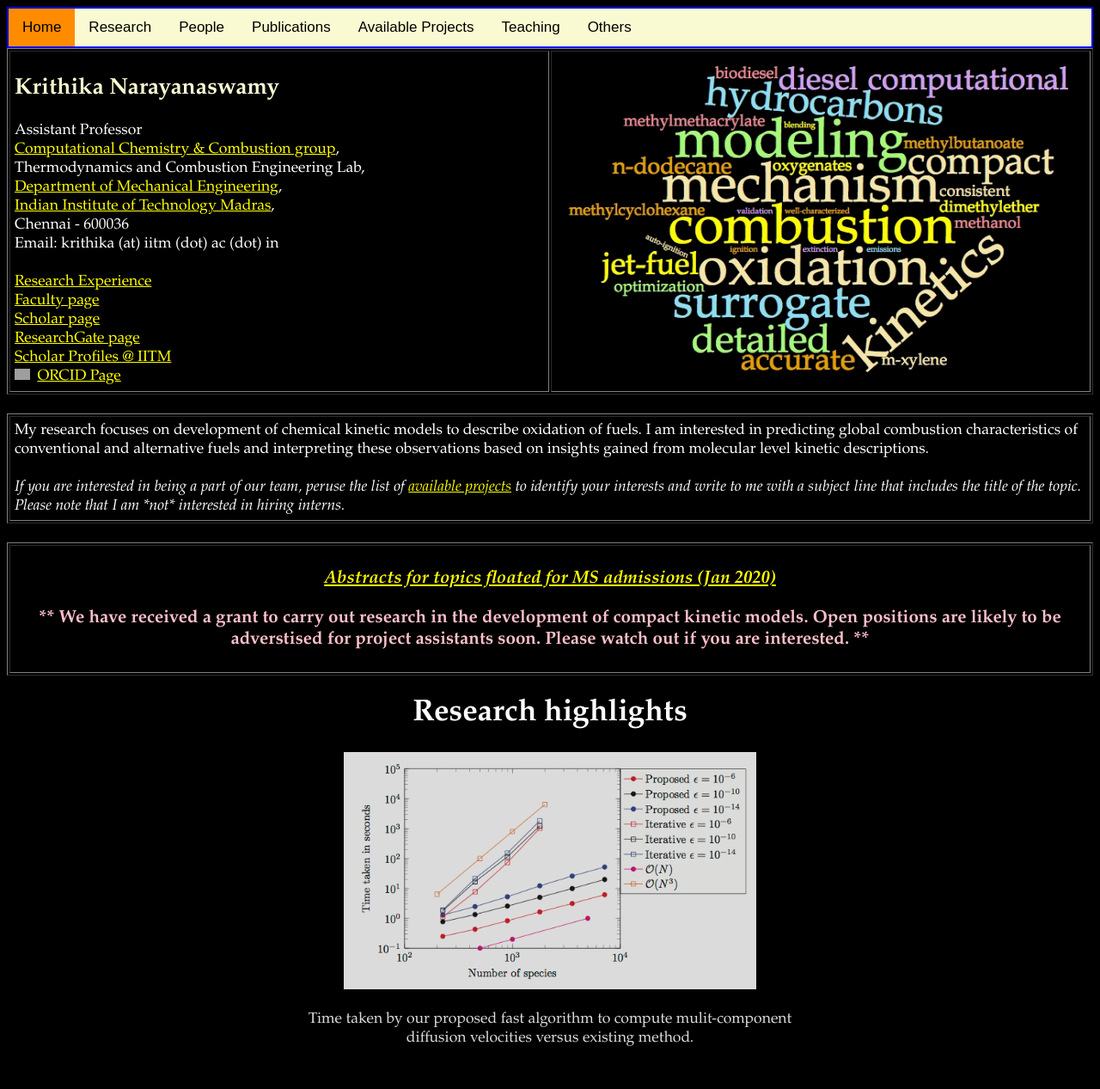
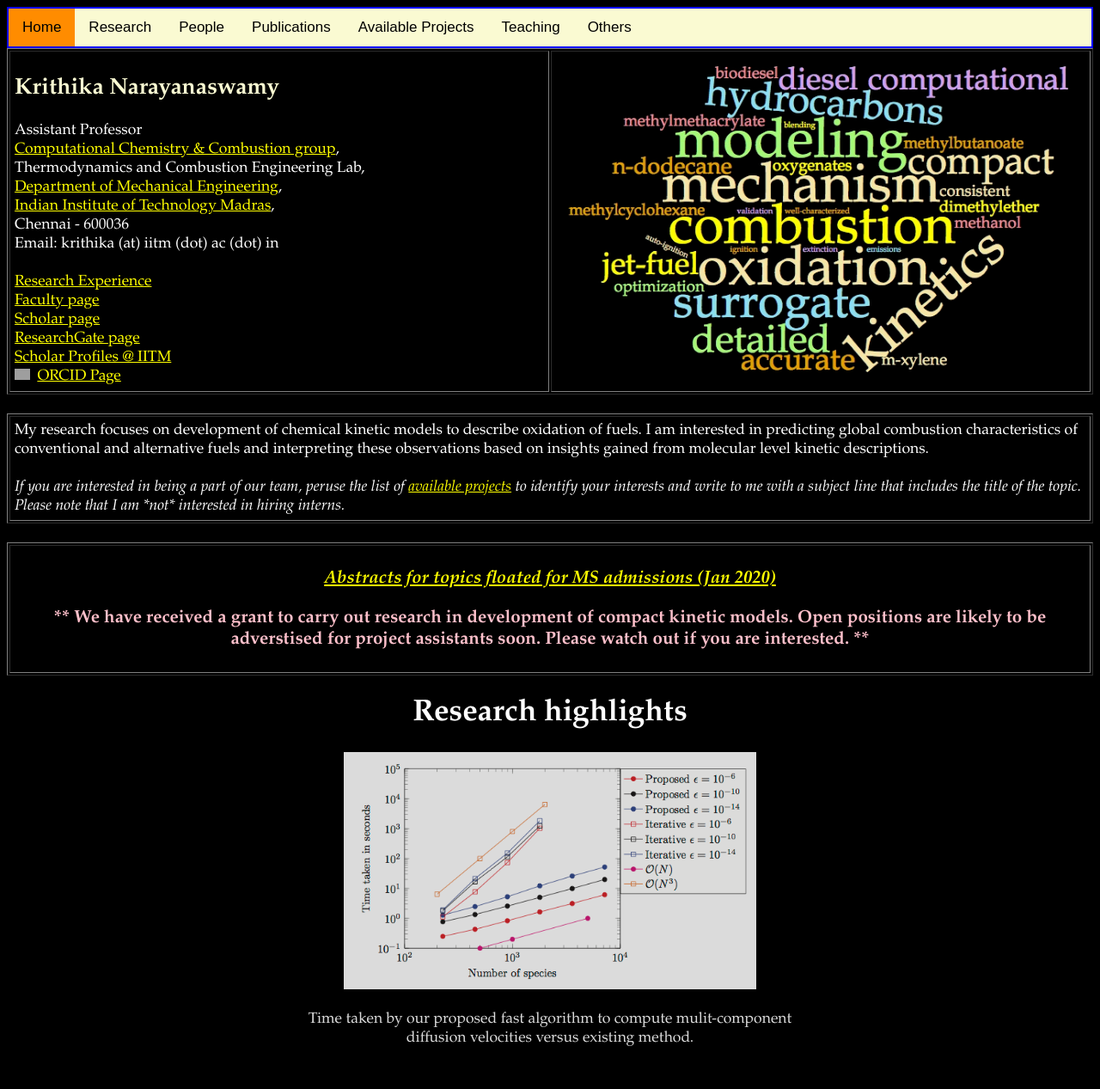
Before and after one commit to krithikasivaram/krithikasivaram.github.io, a Jekyll site: the page index.html, which Jekyll copies as it is, in a window 1280 px wide. Shown: the whole page at 86% size. Built offline with Jekyll 4.4.1, drawn with Linux system fonts in a browser that asks for light colours; nearby versions of some CDN libraries; grey boxes are pictures that could not be loaded.

Commit message:
grant update

```diff
--- a/index.html
+++ b/index.html
@@ -408,7 +408,7 @@ I am currently working with <a href="http://pepiot.mae.cornell.edu" target="_bla
 	<td width="100%">
 <!-- <center><h3><a href="#" onclick="openCity(event, 'Available_Projects')">  <center><i>Abstracts for topics floated for M.Tech/DD projects</i></center></a></h3> </center> -->
 <center><h3><a href="project_writeup/MS_PhD_Jan_2020.html" target="_blank"><center><i>Abstracts for topics floated for MS admissions (Jan 2020)</i></center></a></h3> </center>
-<center><h3>** We have received a grant to carry out research in the development of compact kinetic models. Open positions are likely to be adverstised for project assistants soon. Please watch out if you are interested. ** </h3> </center>
+<center><h3>** We have received a grant to carry out research in development of compact kinetic models. Open positions are likely to be adverstised for project assistants soon. Please watch out if you are interested. ** </h3> </center>
 <!-- <center><h2> <a href="#" onclick="openCity(event, 'Available_Projects')"><i>Possible M. Tech/DD projects 2019</i></center></a></h2> -->
 </tr>
 </table>
```
